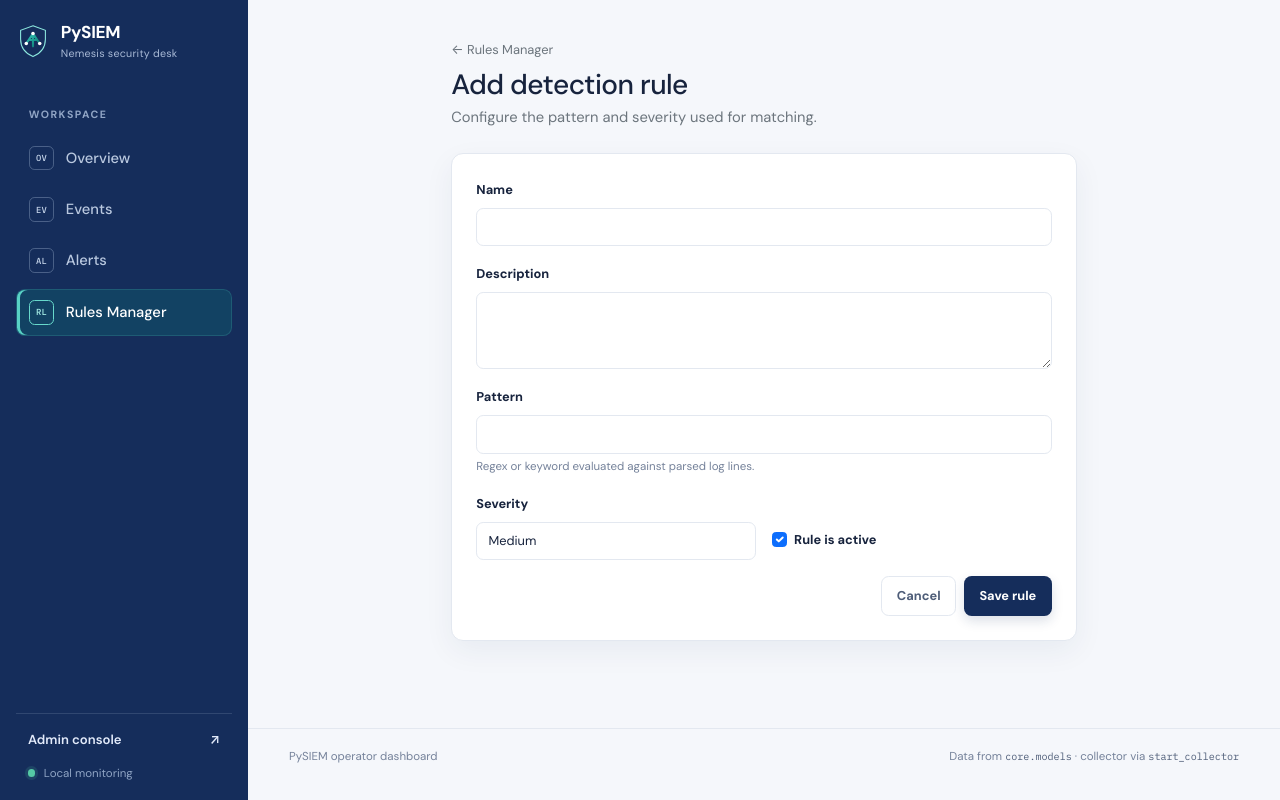
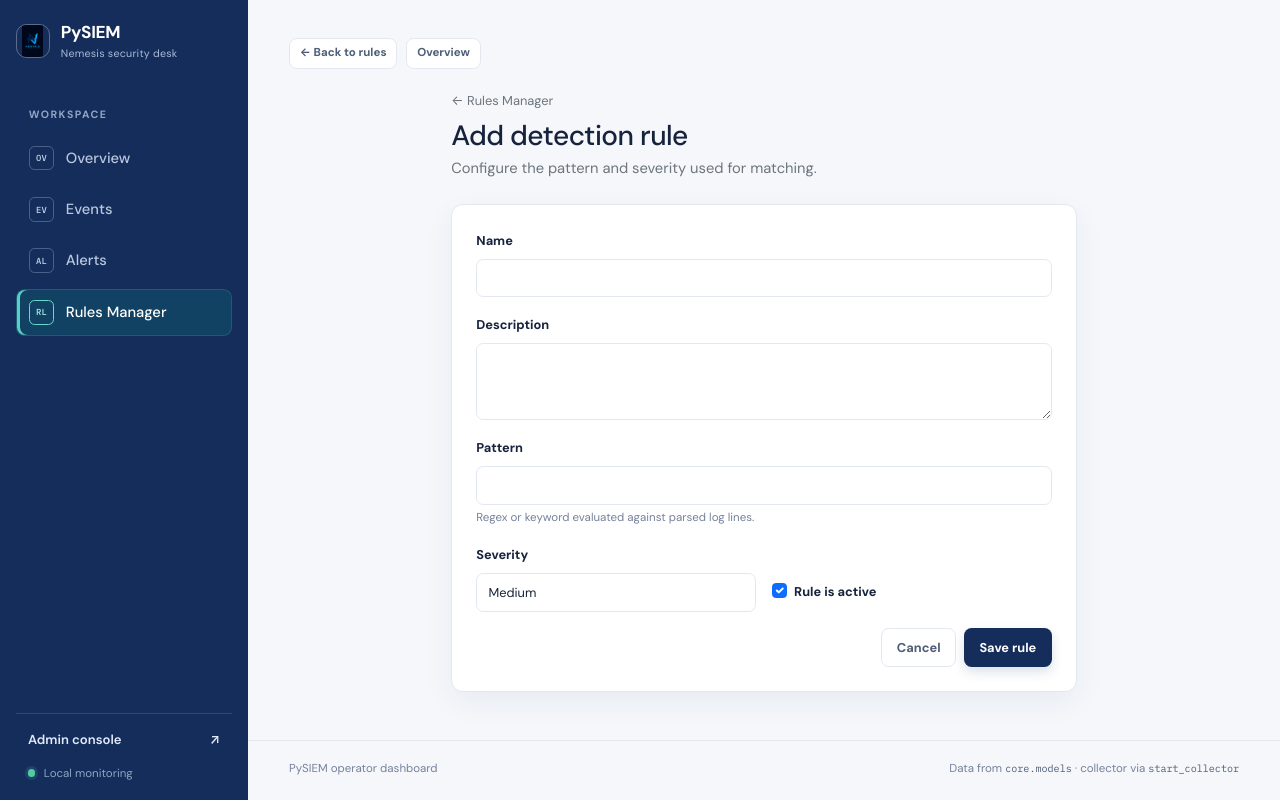
Before and after one commit to Alisyed9/nemesis-project, a Django app: page /rules/add/ in a window 1280 px wide. Run offline with Django 5.2, Linux system fonts and the light colour scheme.

Commit message:
Fix Version 2 logo and overview navigation
Co-authored-by: Copilot <223556219+Copilot@users.noreply.github.com>

```diff
--- a/static/css/admin.css
+++ b/static/css/admin.css
@@ -31,7 +31,7 @@ body {
   font-weight: 700;
 }
 
-.nemesis-admin-brand img { width: 38px; height: 38px; }
+.nemesis-admin-brand img { width: 38px; height: 38px; border-radius: 8px; object-fit: cover; }
 .nemesis-admin-brand small { display: block; color: #a9bad6; font-size: 11px; font-weight: 400; }
 #user-tools { color: #dce7f7; }
 #user-tools a { border-bottom-color: #8de9df; }
--- a/static/css/dashboard.css
+++ b/static/css/dashboard.css
@@ -133,7 +133,16 @@ code,
   flex: 0 0 auto;
   width: 2.1rem;
   height: 2.1rem;
+  border-radius: 0.65rem;
+  border: 1px solid rgba(255, 255, 255, 0.3);
   object-fit: contain;
+}
+
+.page-navigation {
+  display: flex;
+  flex-wrap: wrap;
+  gap: 0.55rem;
+  margin-bottom: 1.25rem;
 }
 
 .sidebar-label {
@@ -506,9 +515,7 @@ code,
 .severity-dot.low { background: var(--low); }
 
 .dashboard-columns {
-  display: grid;
-  grid-template-columns: minmax(0, 1fr);
-  gap: 1rem;
+  width: 100%;
 }
 
 .table-responsive {
--- a/templates/admin/base_site.html
+++ b/templates/admin/base_site.html
@@ -3,10 +3,14 @@
 {% block title %}{{ title }} | Nemesis Admin{% endblock %}
 {% block branding %}
 <a href="{% url 'admin:index' %}" class="nemesis-admin-brand">
-  <img src="{% static 'images/nemesis-mark.svg' %}" alt=""> <span>Nemesis <small>Security administration</small></span>
+  <img src="{% static 'images/logo.jpg' %}" alt="Nemesis"> <span>Nemesis <small>Security administration</small></span>
 </a>
 {% endblock %}
 {% block extrastyle %}
 {{ block.super }}
 <link rel="stylesheet" href="{% static 'css/admin.css' %}">
 {% endblock %}
+{% block extrahead %}
+{{ block.super }}
+<link rel="icon" type="image/jpeg" href="{% static 'images/logo.jpg' %}">
+{% endblock %}
--- a/templates/base.html
+++ b/templates/base.html
@@ -6,7 +6,8 @@
   <meta name="viewport" content="width=device-width, initial-scale=1">
   <title>{% block title %}{{ page_title|default:"Dashboard" }}{% endblock %} · PySIEM</title>
   <meta name="theme-color" content="#152d5b">
-  <link rel="icon" type="image/svg+xml" href="{% static 'images/nemesis-mark.svg' %}">
+  <link rel="icon" type="image/jpeg" href="{% static 'images/logo.jpg' %}">
+  <link rel="apple-touch-icon" href="{% static 'images/logo.jpg' %}">
   <link rel="preconnect" href="https://fonts.googleapis.com">
   <link rel="preconnect" href="https://fonts.gstatic.com" crossorigin>
   <link href="https://fonts.googleapis.com/css2?family=DM+Sans:wght@400;500;600;700&family=IBM+Plex+Mono:wght@400;500&display=swap" rel="stylesheet">
@@ -19,7 +20,7 @@
   <div class="app-shell">
     <aside class="sidebar">
       <a class="brand" href="{% url 'dashboard:home' %}">
-        <img class="brand-mark" src="{% static 'images/nemesis-mark.svg' %}" alt="Nemesis">
+        <img class="brand-mark" src="{% static 'images/logo.jpg' %}" alt="Nemesis">
         <span><strong>PySIEM</strong><small>Nemesis security desk</small></span>
       </a>
       <div class="sidebar-label">Workspace</div>
@@ -46,11 +47,25 @@
     <div class="app-main">
       <header class="mobile-header">
         <a class="brand" href="{% url 'dashboard:home' %}">
-          <img class="brand-mark" src="{% static 'images/nemesis-mark.svg' %}" alt="Nemesis"><strong>PySIEM</strong>
+          <img class="brand-mark" src="{% static 'images/logo.jpg' %}" alt="Nemesis"><strong>PySIEM</strong>
         </a>
         <a class="mobile-admin" href="/admin/">Admin ↗</a>
       </header>
       <main class="content-wrap">
+    {% if request.resolver_match.url_name != 'home' %}
+      <div class="page-navigation" aria-label="Page navigation">
+        {% if request.resolver_match.url_name == 'event_detail' %}
+          <a class="button button-quiet button-small" href="{% url 'dashboard:events' %}">← Back to events</a>
+        {% elif request.resolver_match.url_name == 'alert_detail' %}
+          <a class="button button-quiet button-small" href="{% url 'dashboard:alerts' %}">← Back to alerts</a>
+        {% elif 'rule' in request.resolver_match.url_name %}
+          <a class="button button-quiet button-small" href="{% url 'dashboard:rules' %}">← Back to rules</a>
+        {% else %}
+          <a class="button button-quiet button-small" href="{% url 'dashboard:home' %}">← Back to overview</a>
+        {% endif %}
+        <a class="button button-quiet button-small" href="{% url 'dashboard:home' %}">Overview</a>
+      </div>
+    {% endif %}
     {% if messages %}
       <div class="message-stack">
         {% for message in messages %}
--- a/templates/dashboard/home.html
+++ b/templates/dashboard/home.html
@@ -27,7 +27,7 @@
   </div>
 </div>
 
-<div class="dashboard-columns" aria-label="Recent activity">
+<div class="dashboard-columns d-flex flex-column gap-4" aria-label="Recent activity">
   <section class="panel data-panel">
     <div class="panel-header"><div><div class="section-kicker">Latest activity</div><h2>Recent events</h2></div><a class="text-link" href="{% url 'dashboard:events' %}">View all →</a></div>
     <div class="table-responsive">
```
Also changed, not shown: PROJECT_STATUS.md (+1 -1 lines), README.md, logo.jpg (renamed from project nemesis logo.jpg), static/images/logo.jpg (added), static/images/nemesis-mark.svg (deleted).
